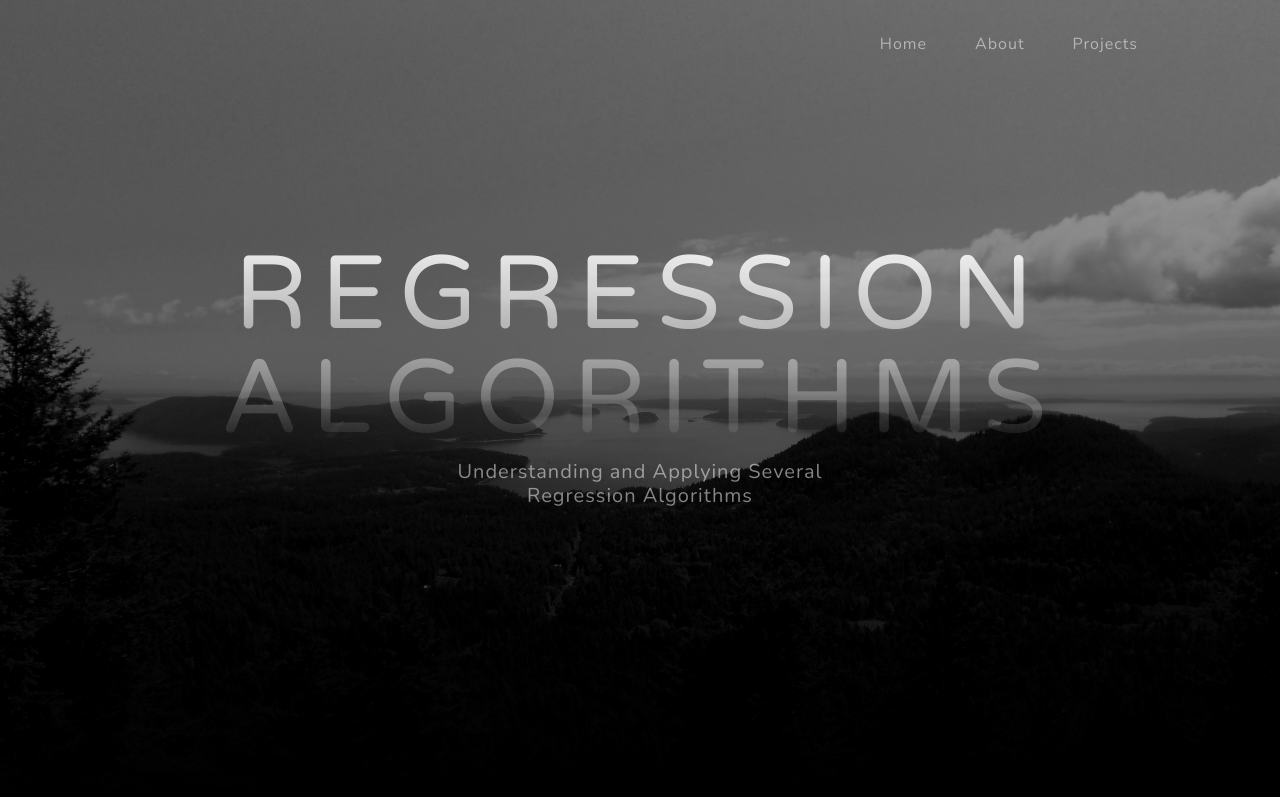
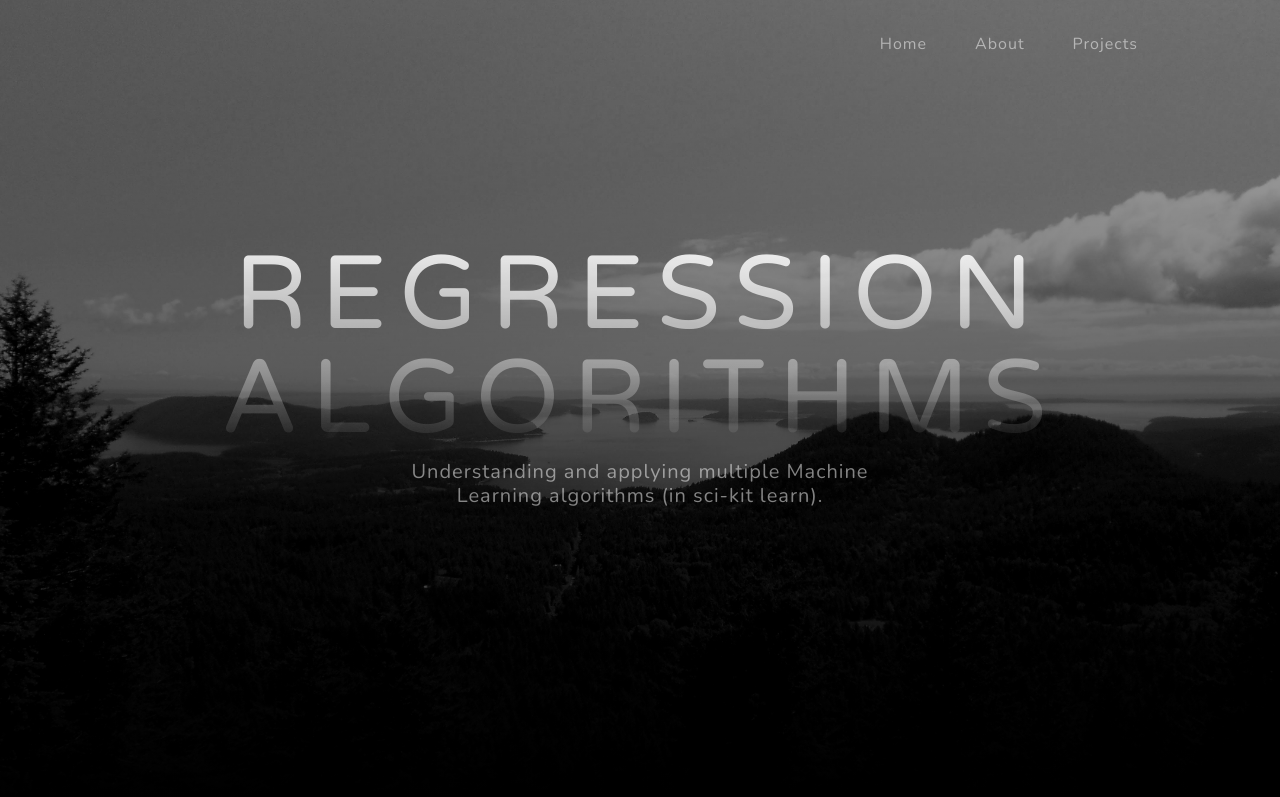
Before and after one commit to ksapp1/ksapp1.github.io, a website: page p2.html in a window 1280 px wide. Shown: the top 797 px of the page. Drawn offline with nearby package versions, Linux system fonts and the light colour scheme.

Commit message:
Update p2.html

```diff
--- a/p2.html
+++ b/p2.html
@@ -34,7 +34,7 @@
                 <div class="d-flex justify-content-center">
                     <div class="text-center">
                         <h1 class="mx-auto my-0 text-uppercase">Regression Algorithms</h1>
-                        <h2 class="text-white-50 mx-auto mt-2 mb-5">Understanding and Applying Several Regression Algorithms</h2>
+                        <h2 class="text-white-50 mx-auto mt-2 mb-5">Understanding and applying multiple Machine Learning algorithms (in sci-kit learn).</h2>
                     </div>
                 </div>
             </div>
```
